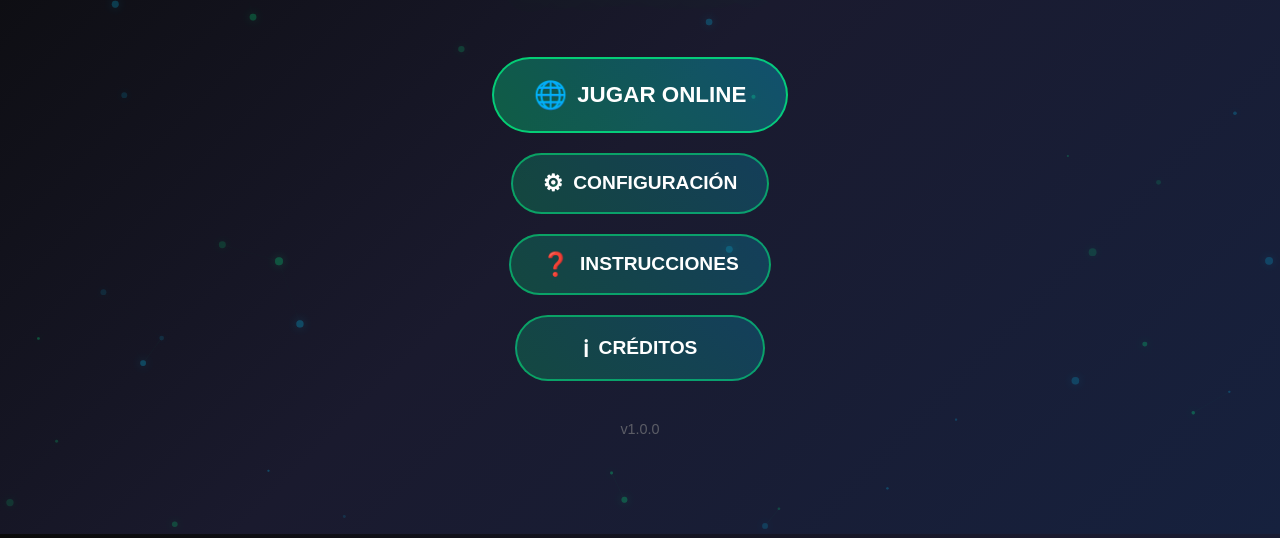
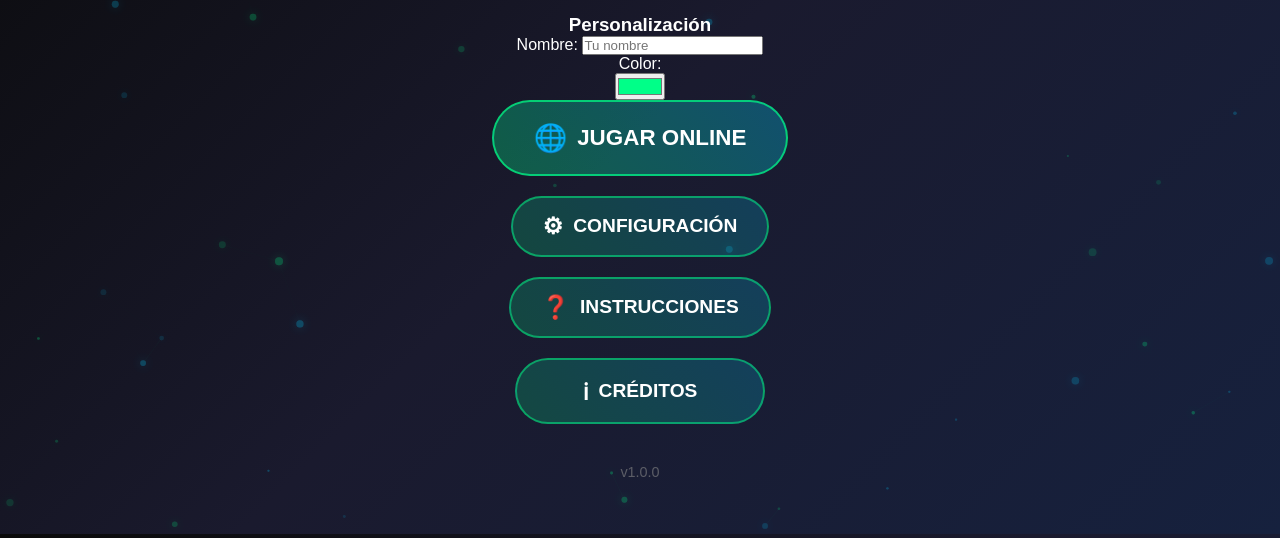
Before and after one commit to Paato24Dev/Zarlipp, a website: page Pantallainicio.html in a window 1280 px wide. Shown: the part 266-804 px from the top of the page. Drawn offline with Linux system fonts and the light colour scheme.

Commit message:
Update Pantallainicio.html

```diff
--- a/Pantallainicio.html
+++ b/Pantallainicio.html
@@ -19,6 +19,22 @@
                     <h1>MITOSIS</h1>
                     <h2>EVOLUTION</h2>
                     <div class="title-subtitle">Divide, Evoluciona, Sobrevive</div>
+                </div>
+
+                <!-- Personalización de jugador -->
+                <div class="player-customization">
+                    <h3>Personalización</h3>
+                    <div class="customization-group">
+                        <label for="playerName">Nombre:</label>
+                        <input type="text" id="playerName" placeholder="Tu nombre" maxlength="15">
+                    </div>
+                    <div class="customization-group">
+                        <label for="playerColor">Color:</label>
+                        <div class="color-picker">
+                            <input type="color" id="playerColor" value="#00ff88">
+                            <div class="color-preview" id="colorPreview"></div>
+                        </div>
+                    </div>
                 </div>
 
                 <div class="menu-buttons">
```
